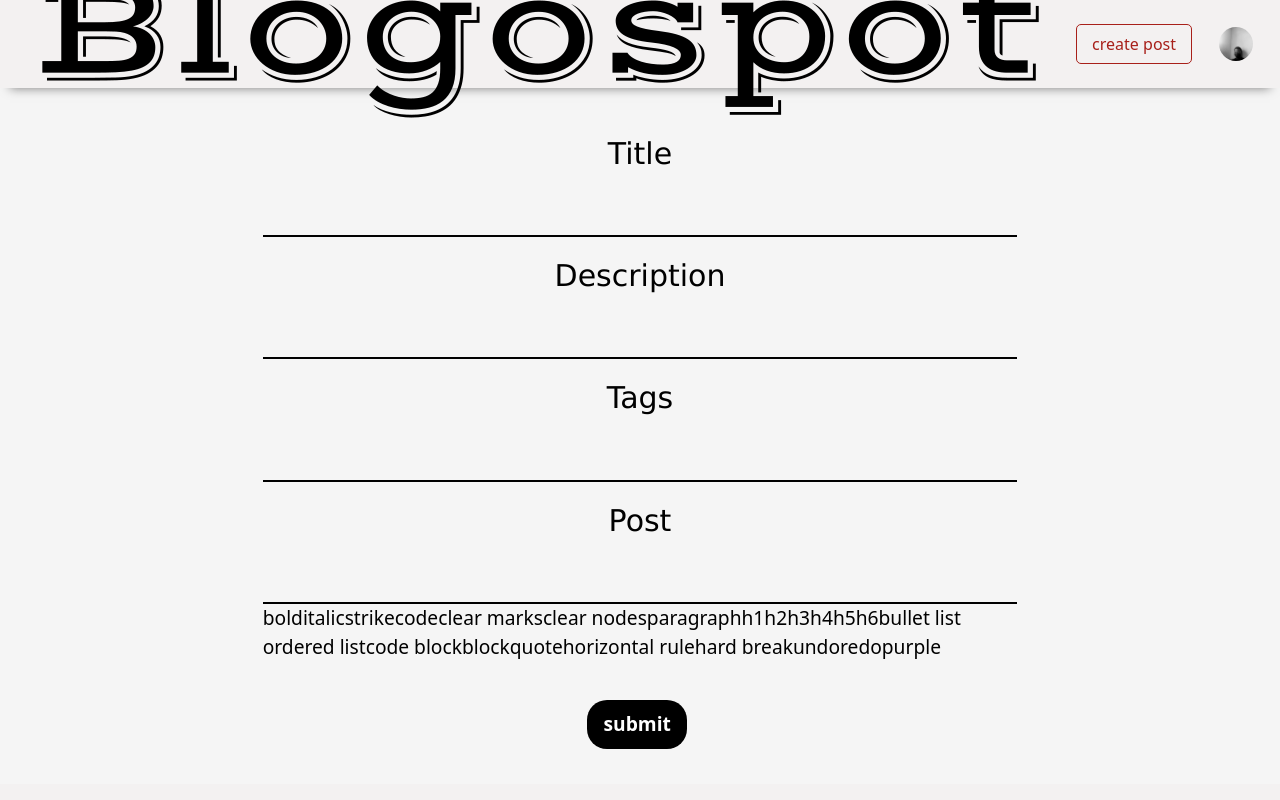
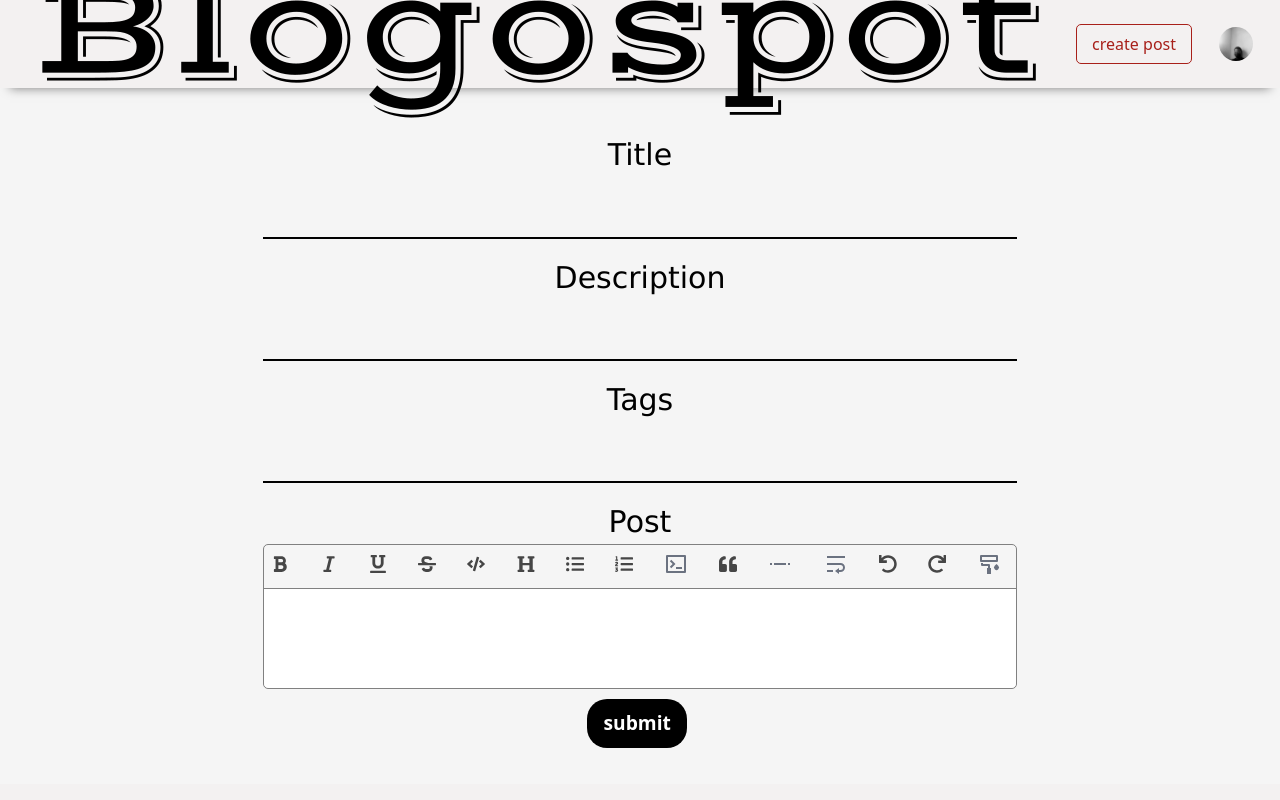
Before and after one commit to SAMUEL-UME/blogospot-frontend, a Next.js app: page /Write in a window 1280 px wide. Shown: the top 800 px of the page. Built offline with nearby package versions, Linux system fonts and the light colour scheme; sample sign-in values are in the browser's storage.

Commit message:
New feature: Rich text🎉

```diff
--- a/package.json
+++ b/package.json
@@ -17,6 +17,7 @@
     "@tiptap/extension-link": "^2.0.0-beta.220",
     "@tiptap/extension-list-item": "^2.0.0-beta.220",
     "@tiptap/extension-text-style": "^2.0.0-beta.220",
+    "@tiptap/extension-underline": "^2.0.0-beta.220",
     "@tiptap/pm": "^2.0.0-beta.220",
     "@tiptap/react": "^2.0.0-beta.220",
     "@tiptap/starter-kit": "^2.0.0-beta.220",
@@ -25,11 +26,12 @@
     "@types/react-dom": "18.0.11",
     "eslint": "8.34.0",
     "eslint-config-next": "13.1.6",
+    "html-react-parser": "^3.0.12",
     "moment": "^2.29.4",
     "next": "13.1.6",
     "react": "18.2.0",
     "react-dom": "18.2.0",
-    "react-icons": "^4.7.1",
+    "react-icons": "^4.8.0",
     "react-redux": "^8.0.5",
     "react-toastify": "^9.1.1",
     "styled-components": "^5.3.6",
--- a/src/components/Tiptap.js
+++ b/src/components/Tiptap.js
@@ -1,6 +1,9 @@
 import { EditorContent, useEditor } from '@tiptap/react';
 import StarterKit from '@tiptap/starter-kit';
 import React from 'react';
+import {FaBold, FaItalic, FaStrikethrough, FaHeading, FaListOl,
+FaListUl, FaQuoteLeft, FaRedo, FaUndo, FaUnderline, FaCode,} from 'react-icons/fa'
+import Underline from '@tiptap/extension-underline'
 
 const MenuBar = ({ editor }) => {
   if (!editor) {
@@ -9,6 +12,7 @@ const MenuBar = ({ editor }) => {
 
   return (
     <React.Fragment>
+      <div className='menu-bar'>
       <button
       onClick={() => editor.chain().focus().toggleBold().run()}
       disabled={
@@ -20,7 +24,7 @@ const MenuBar = ({ editor }) => {
       }
       className={editor.isActive('bold') ? 'is-active' : ''}
     >
-        bold
+    <FaBold/ >
     </button>
     <button
       onClick={() => editor.chain().focus().toggleItalic().run()}
@@ -33,7 +37,20 @@ const MenuBar = ({ editor }) => {
       }
       className={editor.isActive('italic') ? 'is-active' : ''}
     >
-        italic
+   <FaItalic />
+   </button>
+    <button
+      onClick={() => editor.chain().focus().toggleUnderline().run()}
+      disabled={
+        !editor.can()
+          .chain()
+          .focus()
+          .toggleUnderline()
+          .run()
+      }
+      className={editor.isActive('underline') ? 'is-active' : ''}
+    >
+   <FaUnderline />
     </button>
     <button
       onClick={() => editor.chain().focus().toggleStrike().run()}
@@ -46,7 +63,7 @@ const MenuBar = ({ editor }) => {
       }
       className={editor.isActive('strike') ? 'is-active' : ''}
     >
-        strike
+      <FaStrikethrough />
     </button>
     <button
       onClick={() => editor.chain().focus().toggleCode().run()}
@@ -59,85 +76,58 @@ const MenuBar = ({ editor }) => {
       }
       className={editor.isActive('code') ? 'is-active' : ''}
     >
-        code
-      </button>
-      <button onClick={() => editor.chain().focus().unsetAllMarks().run()}>
-        clear marks
-      </button>
-      <button onClick={() => editor.chain().focus().clearNodes().run()}>
-        clear nodes
-      </button>
-      <button
-        onClick={() => editor.chain().focus().setParagraph().run()}
-        className={editor.isActive('paragraph') ? 'is-active' : ''}
-      >
-        paragraph
+    <FaCode />
     </button>
     <button
       onClick={() => editor.chain().focus().toggleHeading({ level: 1 }).run()}
       className={editor.isActive('heading', { level: 1 }) ? 'is-active' : ''}
     >
-        h1
-      </button>
-      <button
-        onClick={() => editor.chain().focus().toggleHeading({ level: 2 }).run()}
-        className={editor.isActive('heading', { level: 2 }) ? 'is-active' : ''}
-      >
-        h2
-      </button>
-      <button
-        onClick={() => editor.chain().focus().toggleHeading({ level: 3 }).run()}
-        className={editor.isActive('heading', { level: 3 }) ? 'is-active' : ''}
-      >
-        h3
-      </button>
-      <button
-        onClick={() => editor.chain().focus().toggleHeading({ level: 4 }).run()}
-        className={editor.isActive('heading', { level: 4 }) ? 'is-active' : ''}
-      >
-        h4
-      </button>
-      <button
-        onClick={() => editor.chain().focus().toggleHeading({ level: 5 }).run()}
-        className={editor.isActive('heading', { level: 5 }) ? 'is-active' : ''}
-      >
-        h5
-      </button>
-      <button
-        onClick={() => editor.chain().focus().toggleHeading({ level: 6 }).run()}
-        className={editor.isActive('heading', { level: 6 }) ? 'is-active' : ''}
-      >
-        h6
+      <FaHeading />
     </button>
     <button
       onClick={() => editor.chain().focus().toggleBulletList().run()}
       className={editor.isActive('bulletList') ? 'is-active' : ''}
     >
-        bullet list
+      <FaListUl />
     </button>
     <button
       onClick={() => editor.chain().focus().toggleOrderedList().run()}
       className={editor.isActive('orderedList') ? 'is-active' : ''}
     >
-        ordered list
+    <FaListOl />
     </button>
     <button
       onClick={() => editor.chain().focus().toggleCodeBlock().run()}
       className={editor.isActive('codeBlock') ? 'is-active' : ''}
     >
-        code block
+      <svg class="icon w-6 h-6 text-gray-500" width="24" height="24" xmlns="http://www.w3.org/2000/svg" fill="currentColor" viewBox="0 0 24 24">
+    <g>
+        <path fill="none" d="M0 0h24v24H0z"></path>
+        <path d="M3 3h18a1 1 0 0 1 1 1v16a1 1 0 0 1-1 1H3a1 1 0 0 1-1-1V4a1 1 0 0 1 1-1zm1 2v14h16V5H4zm8 10h6v2h-6v-2zm-3.333-3L5.838 9.172l1.415-1.415L11.495 12l-4.242 4.243-1.415-1.415L8.667 12z"></path>
+    </g>
+</svg>
     </button>
     <button
       onClick={() => editor.chain().focus().toggleBlockquote().run()}
       className={editor.isActive('blockquote') ? 'is-active' : ''}
     >
-        blockquote
+      <FaQuoteLeft />
     </button>
     <button onClick={() => editor.chain().focus().setHorizontalRule().run()}>
-        horizontal rule
+      <svg class="icon w-6 h-6 text-gray-500" width="24" height="24" xmlns="http://www.w3.org/2000/svg" fill="currentColor" viewBox="0 0 24 24">
+    <g>
+        <path fill="none" d="M0 0h24v24H0z"></path>
+        <path d="M2 11h2v2H2v-2zm4 0h12v2H6v-2zm14 0h2v2h-2v-2z"></path>
+    </g>
+</svg>
     </button>
     <button onClick={() => editor.chain().focus().setHardBreak().run()}>
-        hard break
+      <svg class="icon w-6 h-6 text-gray-500" width="24" height="24" xmlns="http://www.w3.org/2000/svg" fill="currentColor" viewBox="0 0 24 24">
+    <g>
+        <path fill="none" d="M0 0h24v24H0z"></path>
+        <path d="M15 18h1.5a2.5 2.5 0 1 0 0-5H3v-2h13.5a4.5 4.5 0 1 1 0 9H15v2l-4-3 4-3v2zM3 4h18v2H3V4zm6 14v2H3v-2h6z"></path>
+    </g>
+</svg>
     </button>
     <button
       onClick={() => editor.chain().focus().undo().run()}
@@ -149,7 +139,7 @@ const MenuBar = ({ editor }) => {
           .run()
       }
     >
-        undo
+      <FaUndo />
     </button>
     <button
       onClick={() => editor.chain().focus().redo().run()}
@@ -161,30 +151,39 @@ const MenuBar = ({ editor }) => {
           .run()
       }
     >
-        redo
+      <FaRedo />
     </button>
     <button
       onClick={() => editor.chain().focus().setColor('#958DF1').run()}
       className={editor.isActive('textStyle', { color: '#958DF1' }) ? 'is-active' : ''}
     >
-        purple
+      <svg class="icon w-6 h-6 text-gray-500" width="24" height="24" xmlns="http://www.w3.org/2000/svg" fill="currentColor" viewBox="0 0 24 24">
+    <g>
+        <path fill="none" d="M0 0h24v24H0z"></path>
+        <path d="M5 5v3h14V5H5zM4 3h16a1 1 0 0 1 1 1v5a1 1 0 0 1-1 1H4a1 1 0 0 1-1-1V4a1 1 0 0 1 1-1zm2 9h6a1 1 0 0 1 1 1v3h1v6h-4v-6h1v-2H5a1 1 0 0 1-1-1v-2h2v1zm11.732 1.732l1.768-1.768 1.768 1.768a2.5 2.5 0 1 1-3.536 0z"></path>
+    </g>
+</svg>
     </button>
+      </div>
     </React.Fragment>
   )
 }
 
-const Tiptap = () => {
+const Tiptap = ({setDesc}) => {
   const editor = useEditor({
     extensions: [
     StarterKit,
+    Underline,
     ],
-    content: `
-
-    `,
+    content: ``,
+    onUpdate: ({editor}) => {
+      const html = editor.getHTML();
+      setDesc(html);
+    }
   })
 
   return (
-    <div>
+    <div className="text-editor">
       <MenuBar editor={editor} />
       <EditorContent editor={editor} />
     </div>
--- a/src/components/template/Post/CreatePost.js
+++ b/src/components/template/Post/CreatePost.js
@@ -1,7 +1,9 @@
 import styles from "@/styles/template/Post/CreateBlog.module.css";
 import Tiptap from "../../Tiptap";
+import { useState } from "react";
 
 const CreateBlog = ({ state, handleInputChange, handleSubmit }) => {
+  const [desc, setDesc] = useState("");
   return (
     <div className={styles.container}>
       <form className={styles.formmain} onSubmit={handleSubmit}>
@@ -31,13 +33,7 @@ const CreateBlog = ({ state, handleInputChange, handleSubmit }) => {
           />
 
           <label>Post </label>
-          <input
-            type="text"
-            name="post"
-            value={state.body}
-            onChange={handleInputChange}
-          />
-          <Tiptap />
+          <Tiptap setDesc={setDesc} />
 
           <div className={styles.button}>
             <button type="submit">submit</button>
--- a/styles/globals.css
+++ b/styles/globals.css
@@ -43,3 +43,96 @@ a {
 .light {
   background: var(--light-mode);
 }
+
+.text-editor {
+  border-radius: 5px;
+  border: 1px solid gray;
+}
+
+.menu-bar {
+  padding-bottom: 5px;
+  width: 100%;
+  display: flex;
+  align-items: center;
+  justify-content: space-between;
+}
+
+.menu-bar button {
+  font-size: 18px;
+  margin: 7px;
+  margin-right: 15px;
+  outline: none;
+  border: none;
+  background: none;
+  color: rgb(70, 70, 70);
+  cursor: pointer;
+}
+
+.menu-bar button.is-active {
+  background: rgb(197, 197, 197);
+  padding: 2px 3px;
+  border-radius: 2px;
+}
+
+.ProseMirror {
+    padding: 10px;
+    border-top: 1px solid gray;
+    background: white;
+    border-radius: 0 0 5px 5px;
+    min-height: 100px;
+}
+
+/* Basic editor styles */
+.ProseMirror { }
+  .ProseMirror > * + * {
+    margin-top: 0.75em;
+  }
+
+  .ProseMirror ul,
+  .ProseMirror ol {
+    padding: 0 1rem;
+  }
+
+  .ProseMirror h1,
+  .ProseMirror h2,
+  .ProseMirror h3,
+  .ProseMirror h4,
+  .ProseMirror h5,
+  .ProseMirror h6 {
+    line-height: 1.1;
+  }
+
+  .ProseMirror code {
+    background-color:#c2bfbf;
+    color: #616161;
+  }
+
+  .ProseMirror pre {
+    background: #0D0D0D;
+    color: #FFF;
+    font-family: 'JetBrainsMono', monospace;
+    padding: 0.75rem 1rem;
+    border-radius: 0.5rem;
+  }
+    .ProseMirror pre code {
+      color: inherit;
+      padding: 0;
+      background: none;
+      font-size: 0.8rem;
+    }
+
+  .ProseMirror img {
+    max-width: 100%;
+    height: auto;
+  }
+
+  .ProseMirror blockquote {
+    padding-left: 1rem;
+    border-left: 2px solid #9c9c9c;
+  }
+
+  .ProseMirror hr {
+    border: none;
+    border-top: 2px solid #9c9c9c;
+    margin: 2rem 0;
+  }
```
Also changed, not shown: 1 other file (tests, documents, lock files or other folders). Lines whose indentation alone changed are shown as unchanged.
